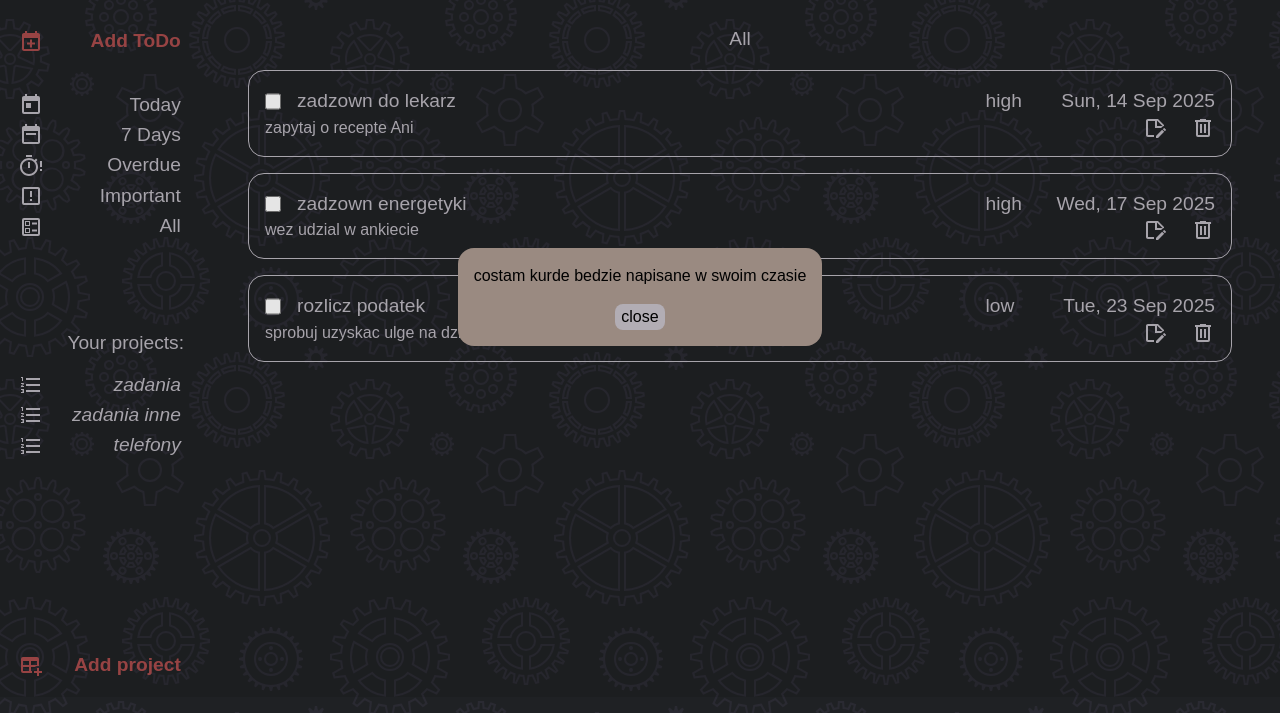
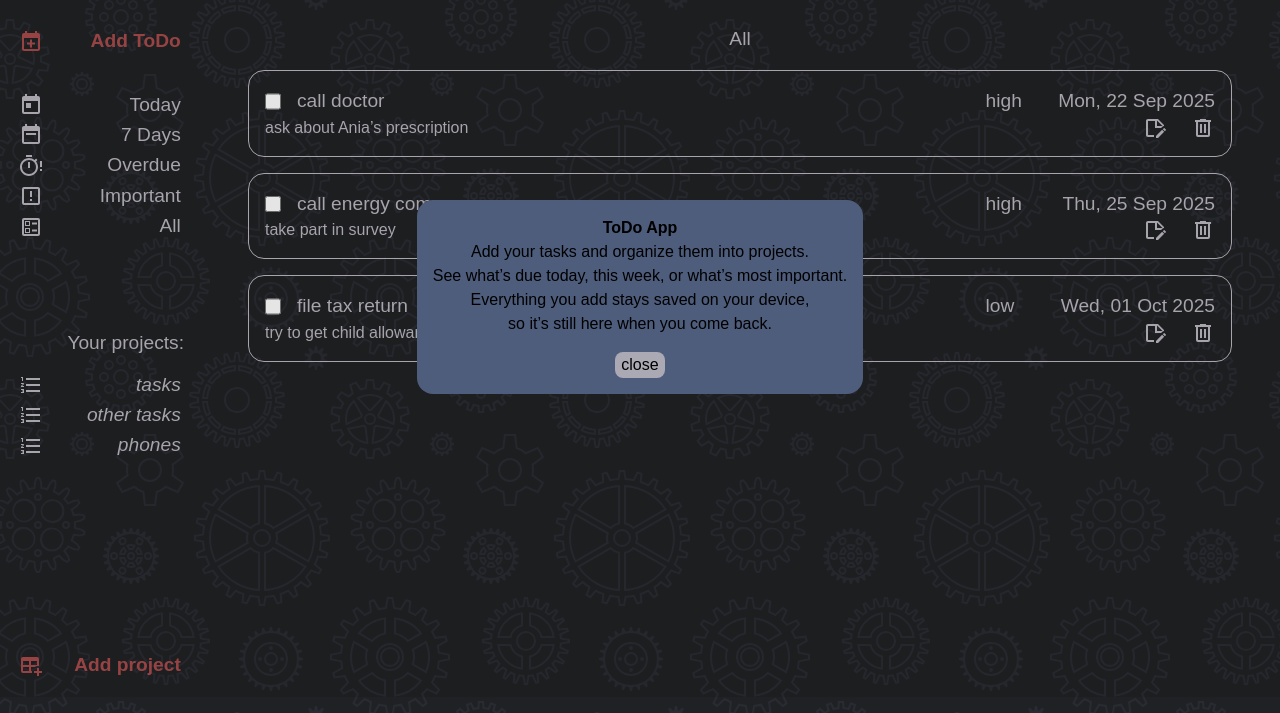
Before and after one commit to DariuszWasik/todo, a website built with webpack: page src/template.html in a window 1280 px wide. Both pictures are taken after a click on the element "Click me!". Shown: the part 103-816 px from the top of the page. Built offline with nearby package versions, Linux system fonts and the light colour scheme.

Commit message:
translate initial example into english, and make it be with current date

```diff
--- a/src/scripts/init.js
+++ b/src/scripts/init.js
@@ -5,8 +5,7 @@ import { addProject } from "./add-new-project-button";
 
 import { projectsButtonDisplayingItsTodos } from "./projectBtnDisplayTodos";
 import { addTask } from "./addToDoBtn";
-import { format } from "date-fns";
-import { add } from "date-fns";
+
 import { giveNavigationButtonsFunc } from "./navigationButtons";
 import { displayAllByDates } from "./navigationButtons";
 import { changeMode } from "./lightDarkMode";
@@ -18,6 +17,7 @@ import { info } from "./info";
 
 export function init () {
     console.log('siema')
+    // localStorage.clear()
 // console.log(projectsArr);
 
 
--- a/src/scripts/localStorage.js
+++ b/src/scripts/localStorage.js
@@ -1,25 +1,29 @@
 import { projectsArr, Project } from "./project";
 import { allTodosArr, putAllTodosInAllTodosArray } from "./todo";
 import { ToDo } from "./todo";
-import { initialJSON } from "./intialJSON";
+// import { initialJSON } from "./intialJSON";
+import { format } from "date-fns";
+import { add } from "date-fns";
+
 
 export {initData, checkForLocalStorageAtTheBeginning, updateLocalStorage}
 
-
+let initialJSON = ''
 
 function checkForLocalStorageAtTheBeginning() {
 
 if(localStorage.local)
     initData(localStorage.local)
-else initData(initialJSON)
+else
+    {console.log('NIE MA!')
+    createInitialJSON()
+    initData(initialJSON)
+    }
 }
-
 
 function initData(string) {
     console.log(projectsArr, 'projects')
     console.log(allTodosArr, 'todos')
-    // console.log(JSON.stringify(projectsArr))
-    // const projectsArrJSON = JSON.stringify(projectsArr)
     const copy = JSON.parse(string);
     console.log(copy, 'copy')
     // console.log(typeof(copy))
@@ -62,3 +66,75 @@ function updateLocalStorage(){
     localStorage.setItem('local', JSON.stringify(projectsArr))
     console.log(localStorage.getItem('local'))
 }
+
+function createInitialJSON() {
+
+//     const zadania = new Project('zadania', 'do wykonania niebawem');
+//     zadania.putProjectInProjectsArr();
+//     const zadania2 = new Project('zadania inne', 'do przemyslenia');
+//     zadania2.putProjectInProjectsArr();
+//     const telefony = new Project('telefony', 'wazne kontakty')
+//     telefony.putProjectInProjectsArr();
+//     console.log(zadania, telefony);
+// console.log(projectsArr);
+
+// const zadzwonDoLekarza = new ToDo('zadzown do lekarz', 'zapytaj o recepte Ani', format(add(new Date(), {days: -3}), 'eee, dd MMM yyy'), 'high', projectsArr[2].id);
+// console.log(zadzwonDoLekarza)
+// zadzwonDoLekarza.assignToProject();
+
+// const teleankieta = new ToDo('zadzown energetyki', 'wez udzial w ankiecie', format(new Date(), 'eee, dd MMM yyy'), 'high', projectsArr[2].id);
+// console.log(teleankieta);
+// teleankieta.assignToProject();
+
+// const rozliczPodatek = new ToDo('rozlicz podatek', 'sprobuj uzyskac ulge na dzieci',format(add(new Date(), {days: 6}), 'eee, dd MMM yyy'), 'low', projectsArr[0].id);
+// rozliczPodatek.assignToProject();
+
+const tasks = new Project('tasks', 'to do soon');
+tasks.putProjectInProjectsArr();
+
+const otherTasks = new Project('other tasks', 'for consideration');
+otherTasks.putProjectInProjectsArr();
+
+const phones = new Project('phones', 'important contacts');
+phones.putProjectInProjectsArr();
+
+console.log(tasks, phones);
+console.log(projectsArr);
+
+const callDoctor = new ToDo(
+  'call doctor',
+  'ask about Ania’s prescription',
+  format(add(new Date(), { days: -3 }), 'eee, dd MMM yyy'),
+  'high',
+  projectsArr[2].id
+);
+console.log(callDoctor);
+callDoctor.assignToProject();
+
+const energySurvey = new ToDo(
+  'call energy company',
+  'take part in survey',
+  format(new Date(), 'eee, dd MMM yyy'),
+  'high',
+  projectsArr[2].id
+);
+console.log(energySurvey);
+energySurvey.assignToProject();
+
+const taxReturn = new ToDo(
+  'file tax return',
+  'try to get child allowance',
+  format(add(new Date(), { days: 6 }), 'eee, dd MMM yyy'),
+  'low',
+  projectsArr[0].id
+);
+taxReturn.assignToProject();
+
+
+
+// putAllTodosInAllTodosArray()
+console.log(JSON.stringify(projectsArr))
+const projectsArrJSON = JSON.stringify(projectsArr)
+initialJSON = JSON.stringify(projectsArr)
+
+}
--- a/src/scripts/modals/DOMinfoModal.js
+++ b/src/scripts/modals/DOMinfoModal.js
@@ -8,7 +8,13 @@ function createModal() {
     infoModal.className = 'info-modal'
     const paraInfo = document.createElement('p');
     paraInfo.className = 'para-info';
-    paraInfo.textContent = 'costam kurde bedzie napisane w swoim czasie'
+    paraInfo.innerHTML = `
+      <strong>ToDo App</strong><br>
+      Add your tasks and organize them into projects.<br>
+      See what’s due today, this week, or what’s most important.<br>
+      Everything you add stays saved on your device, <br>
+      so it’s still here when you come back.<br>
+    `;
     const closeInfo = document.createElement('button')
     closeInfo.className = 'close-info';
     closeInfo.textContent = 'close'
@@ -17,7 +23,7 @@ function createModal() {
     infoModal.showModal()
     closeInfo.addEventListener('click', () =>
         {
-        // infoModal.close()
+        infoModal.close()
         infoModal.remove()
         }
     )
--- a/src/scripts/modals/styles/addProjectModal.css
+++ b/src/scripts/modals/styles/addProjectModal.css
@@ -41,7 +41,7 @@
     gap: 1rem;
 }
 
-.editBtn,
+
 .btnDiv {
     width: 80%;
     display: flex;
--- a/src/scripts/modals/styles/deleteProjectModal.css
+++ b/src/scripts/modals/styles/deleteProjectModal.css
@@ -52,3 +52,7 @@
     border: none;
     outline: none;
 }
+
+.para-info {
+    text-align: center;
+}
--- a/src/styles/mainPage.css
+++ b/src/styles/mainPage.css
@@ -62,6 +62,8 @@ html, body {
     display : flex;
     gap: 3rem;
 }
+
+.info:hover,
 .mode:hover {
   cursor: pointer;
 }
```
Also changed, not shown: src/styles/customVariables.css.
